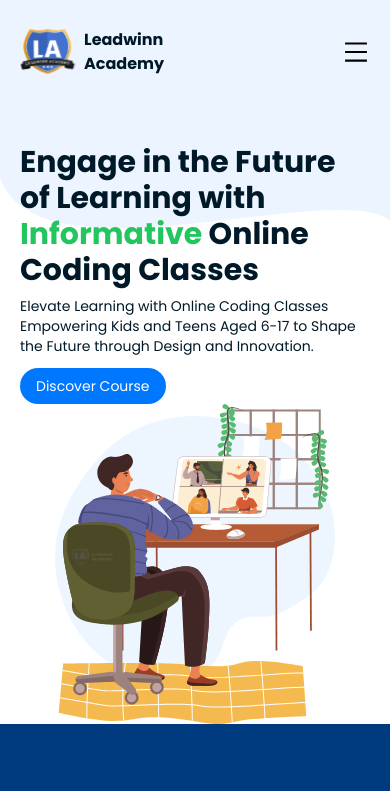
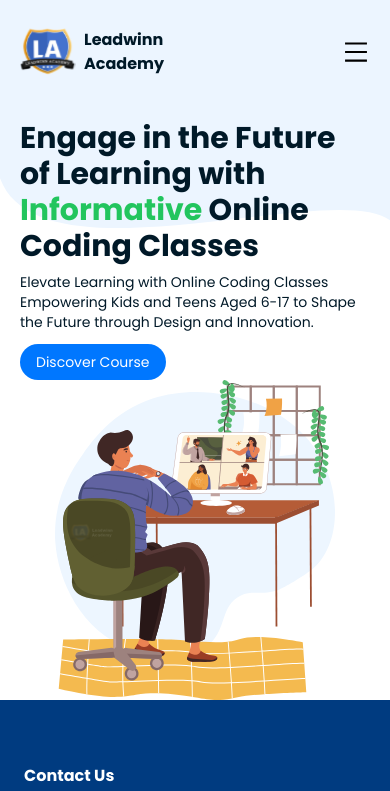
Before and after one commit to Adeleyeha-17/Leadwinn-Academy, a React (Vite) app: page / in a window 390 px wide. Shown: the top 791 px of the page. Built offline with nearby package versions, Linux system fonts and the light colour scheme.

Commit message:
updated home

```diff
--- a/src/pages/Home.tsx
+++ b/src/pages/Home.tsx
@@ -26,7 +26,7 @@ export const Home = () => {
             <path d="M0 0H1440V813.284C1229.5 658.095 148 1058 0 658.095V197V0Z" fill="#ECF5FF"/>
          </svg>
 
-         <div className="flex flex-col md:flex-row mt-20 md:mt-24 justify-between lg:max-xl:px-10 lg:space-x-20  px-5 md:max-w-6xl lg:max-w-7xl mx-auto">
+         <div className="flex flex-col md:flex-row mt-14 md:mt-24 justify-between lg:max-xl:px-10 lg:space-x-20  px-5 md:max-w-6xl lg:max-w-7xl mx-auto">
             <div className="font-poppins text-lead-black">
 
                <h1 className="text-3xl md:text-5xl font-bold md:leading-snug mb-2 md:mb-5">Engage in the Future of Learning with <span className={`animate-slide-top ${currentColorClass}`}>{currentWord}</span> Online Coding Classes</h1>
```
